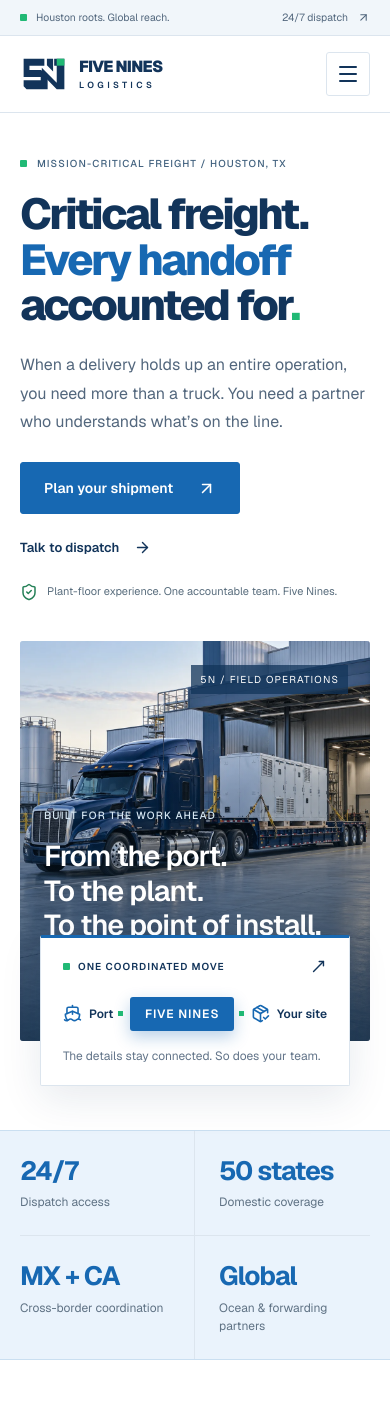
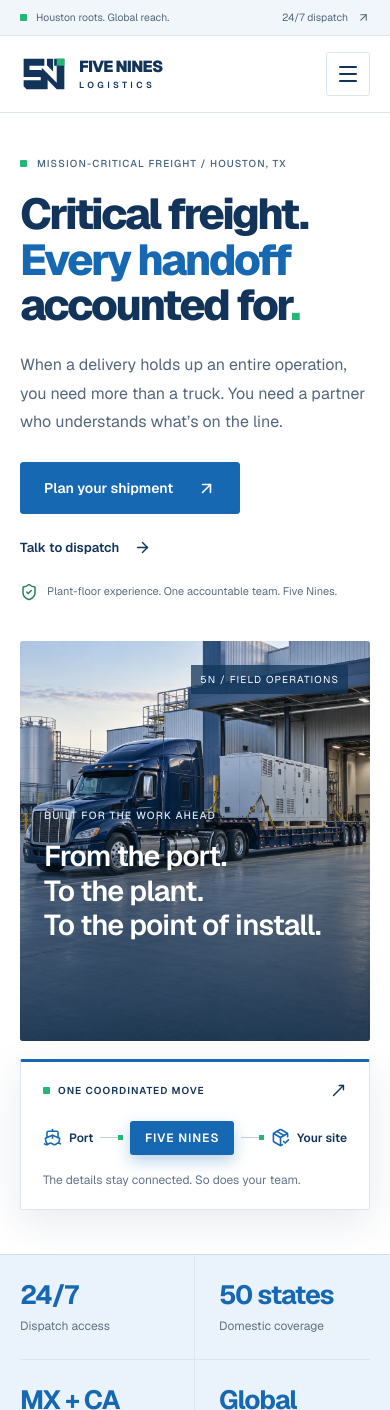
Before and after one commit to Csturma12/fivenineslogistics, a Next.js app: page / in a window 390 px wide. Shown: the top 1410 px of the page. Built offline with nearby package versions, Linux system fonts and the light colour scheme.

Commit message:
Move hero handoff card below truck image in normal flow

```diff
--- a/app/redesign.css
+++ b/app/redesign.css
@@ -274,7 +274,6 @@ button:focus-visible {
 }
 .hero-visual {
   position: relative;
-  padding-bottom: 49px;
 }
 .photo-frame {
   position: relative;
@@ -325,10 +324,7 @@ button:focus-visible {
   padding: 7px 9px;
 }
 .handoff-card {
-  position: absolute;
-  bottom: 0;
-  left: 29px;
-  right: 29px;
+  margin-top: 18px;
   background: #fff;
   box-shadow: 0 12px 42px rgb(18 52 90 / 10%);
   padding: 22px 25px;
@@ -907,12 +903,10 @@ button:focus-visible {
     height: 460px;
   }
   .handoff-card {
-    left: 20px;
-    right: 20px;
-    padding: 20px;
+  padding: 20px;
   }
   .handoff-track {
-    gap: 7px;
+  gap: 7px;
   }
   .sector-card {
     padding: 25px 19px;
@@ -1043,13 +1037,8 @@ button:focus-visible {
   .photo-frame {
     height: 400px;
   }
-  .hero-visual {
-    padding-bottom: 45px;
-  }
   .handoff-card {
-    left: 20px;
-    right: 20px;
-    padding: 20px 22px;
+  padding: 20px 22px;
   }
   .handoff-track > span {
     flex-direction: row;
```
